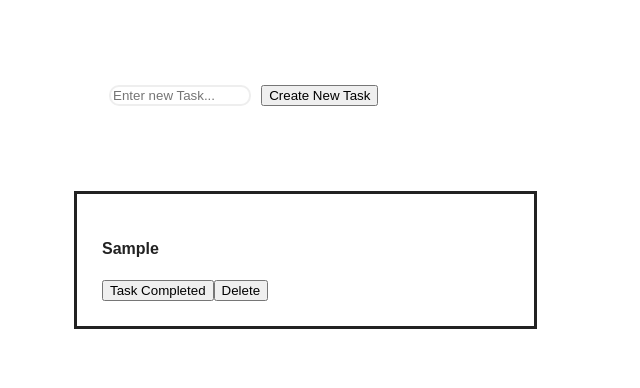
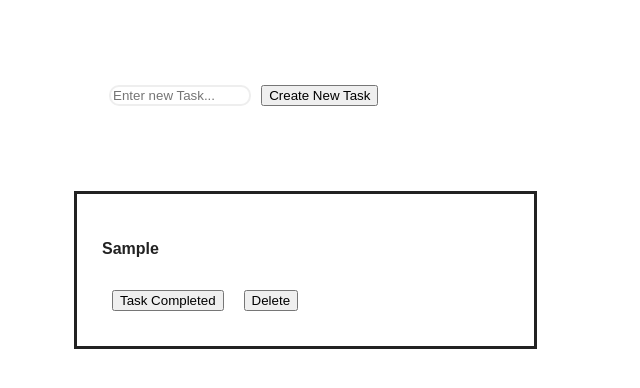
Before and after one commit to david-newton/react-todo-rs, a React (Create React App) app: page / in a window 1280 px wide. Both pictures are taken after typing "Sample" into the empty fields and a click on the button "Create New Task". Shown: the top 388 px of the page, without its empty margins (0-640 px from the left). Built offline with nearby package versions, Linux system fonts and the light colour scheme.

Commit message:
adding some button margins

```diff
--- a/src/todolist/ListItem.css
+++ b/src/todolist/ListItem.css
@@ -5,3 +5,11 @@
     margin: 50px;
     width: 33%;
 }
+
+.complete-button{
+    margin: 10px;
+}
+
+.delete-button{
+    margin: 10px;
+}
```
